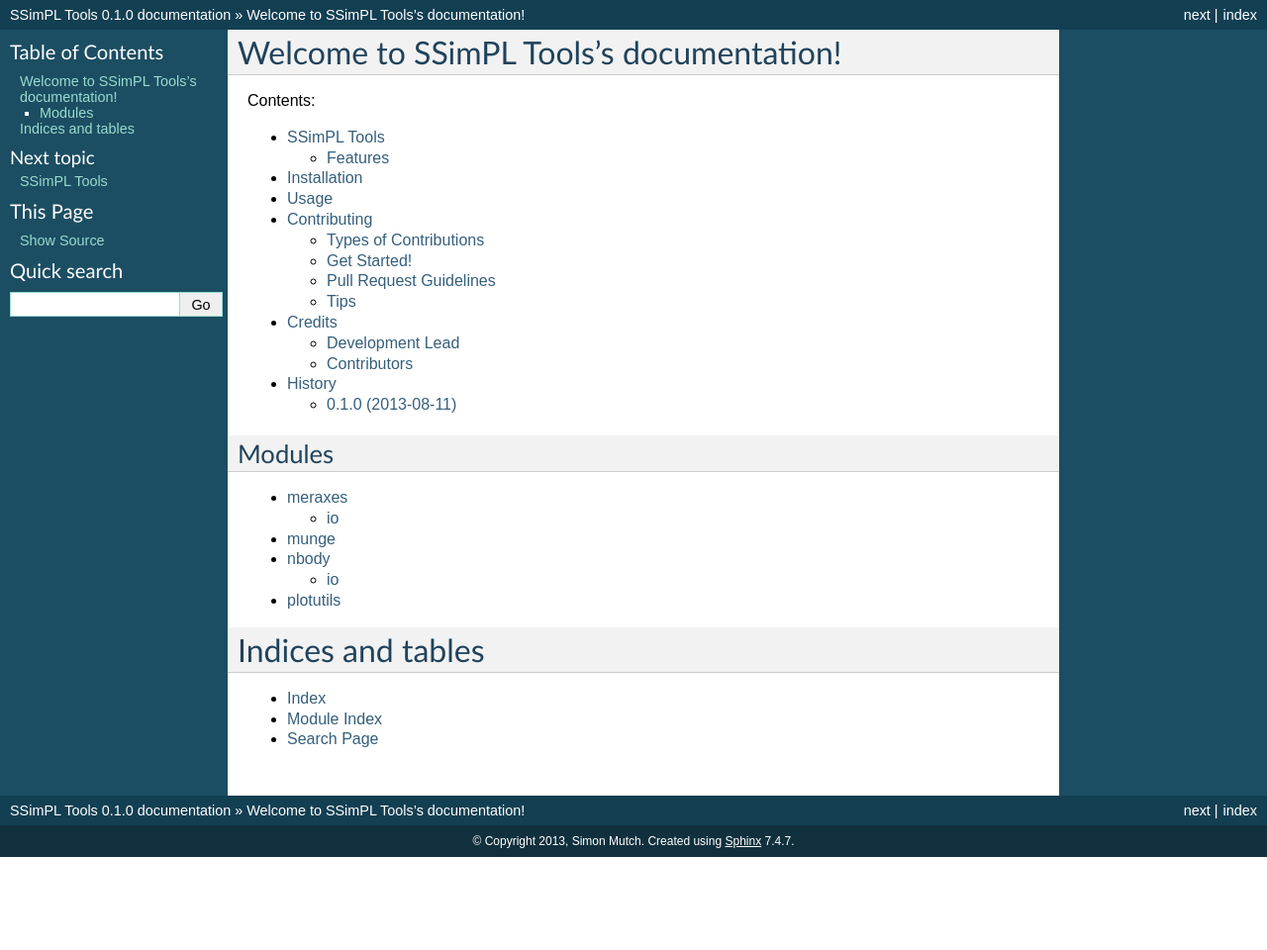
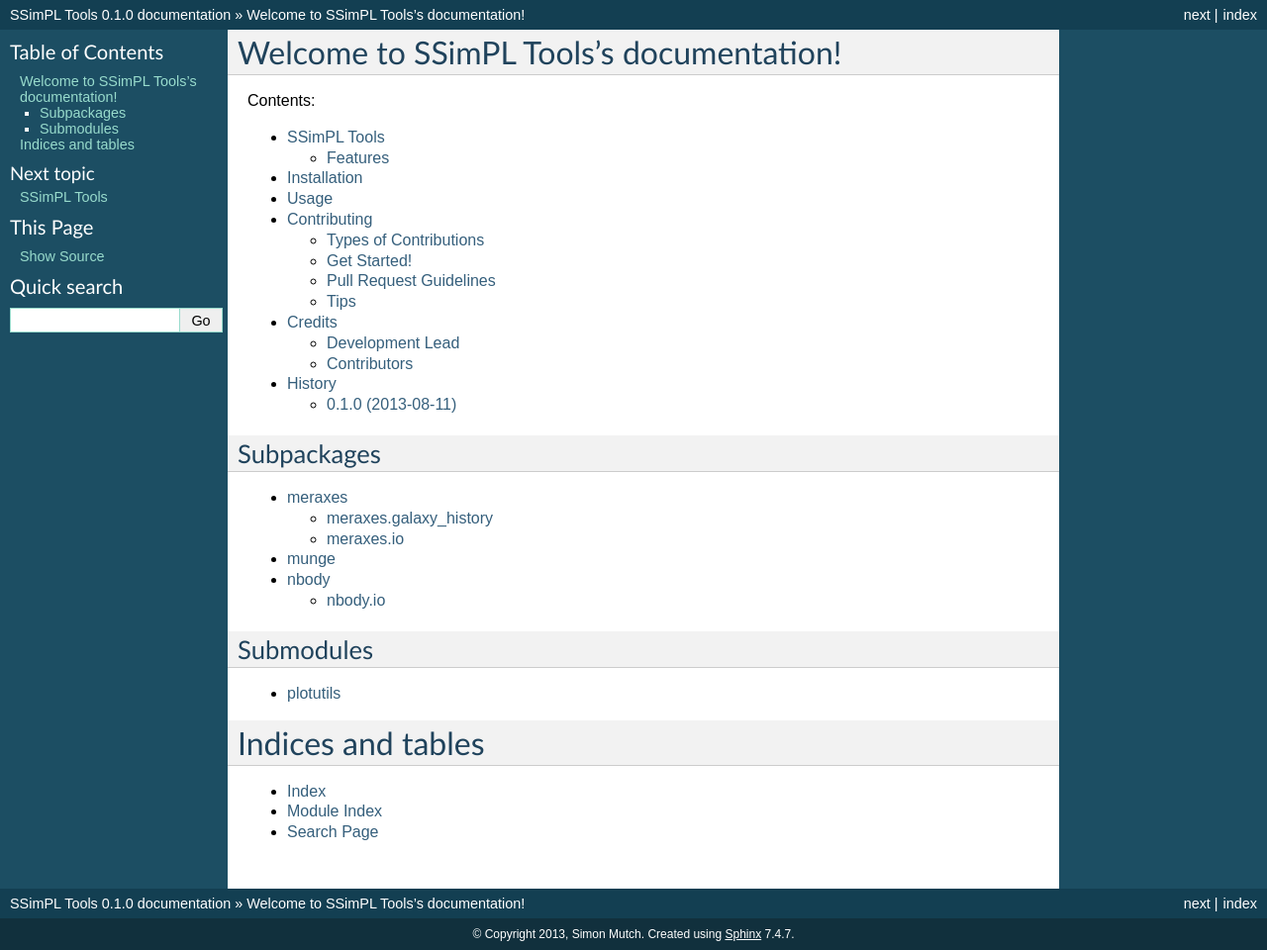
Before and after one commit to meraxes-devs/dragons, a Sphinx documentation site: the page built from docs/index.rst, in a window 1280 px wide. Shown: the whole page at 99% size. Built offline with Sphinx 7.4.7, drawn with Linux system fonts in a browser that asks for light colours; before the commit the page ends 900 px from its top, so only the background shows below that.

Commit message:
Update documentation.

```diff
--- a/docs/index.rst
+++ b/docs/index.rst
@@ -18,8 +18,8 @@
    authors
    history
 
-Modules
--------
+Subpackages
+-----------
 
 .. toctree::
    :maxdepth: 2
@@ -27,6 +27,13 @@
    meraxes
    munge
    nbody
+
+Submodules
+----------
+
+.. toctree::
+   :maxdepth: 2
+
    plotutils
 
 Indices and tables
--- a/docs/plotutils.rst
+++ b/docs/plotutils.rst
@@ -4,4 +4,6 @@
 =========
 
 .. automodule:: ssimpl.plotutils
-   :members:
+    :members:
+    :undoc-members:
+    :show-inheritance:
```
Also changed, not shown: docs/meraxes.rst (+11 -4 lines), docs/munge.rst (+9 -2 lines), docs/nbody.rst (+5 -6 lines), 2 other files.
